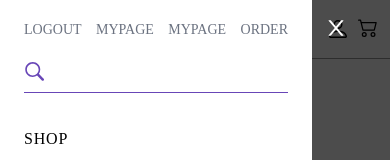
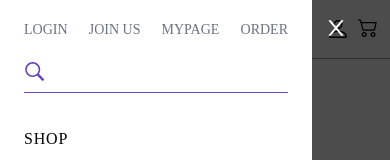
Before and after one commit to Jong-8/dshopmall, a Next.js app: page / in a window 390 px wide. Both pictures are taken after a click on the button 22 px from the left and 29 px from the top of the page. Shown: the top 160 px of the page. Built offline with nearby package versions, Linux system fonts and the light colour scheme; no server answers; a web font is replaced by a local one.

Commit message:
Feat: api연동 작업 23-11-01

```diff
--- a/components/Layout/Header/index.tsx
+++ b/components/Layout/Header/index.tsx
@@ -273,7 +273,7 @@ export default function Header({ title, description }: HeaderProps) {
             </Link>
           </div>
           <div className="flex flex-wrap flex-1 justify-end">
-            <Link href={auth.user.username ? "/mypage" : "/login"}>
+            <Link href={auth.user.username ? "/mypage" : "/login?url=mypage"}>
               <a
                 className={`mr-2 text-[24px] md:hover:text-[#6846b7] ${
                   router.pathname === "/login" ? "active" : ""
@@ -305,7 +305,7 @@ export default function Header({ title, description }: HeaderProps) {
               <AiOutlineClose />
             </div>
             <div className="flex justify-between uppercase px-6 py-5 text-sm text-gray-500">
-              {auth.user.username ? (
+              {!auth.user.username ? (
                 <>
                   <Link href={"/login"}>
                     <div>login</div>
@@ -315,17 +315,14 @@ export default function Header({ title, description }: HeaderProps) {
                   </Link>
                 </>
               ) : (
-                <>
-                  <div onClick={onLogoutClick}>logout</div>
-                  <Link href={"/mypage"}>
-                    <div>mypage</div>
-                  </Link>
-                </>
+                <div onClick={onLogoutClick}>logout</div>
               )}
-              <Link href={"/mypage"}>
+              <Link
+                href={!auth.user.username ? "/login?url=mypage" : "/mypage"}
+              >
                 <div>mypage</div>
               </Link>
-              <Link href={"/login?member=no"}>
+              <Link href={!auth.user.username ? "/checkGuestOrder" : "/mypage"}>
                 <div>order</div>
               </Link>
             </div>
```
